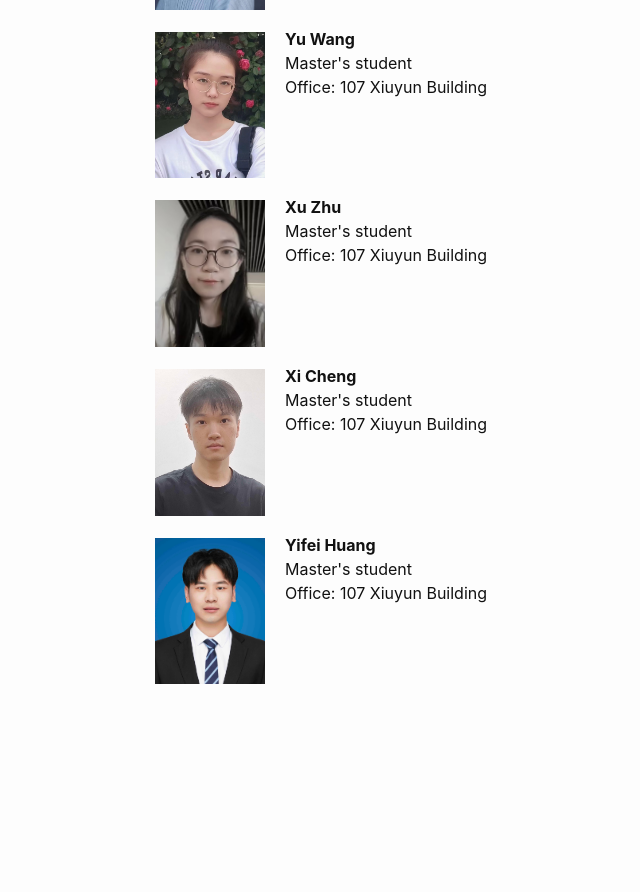
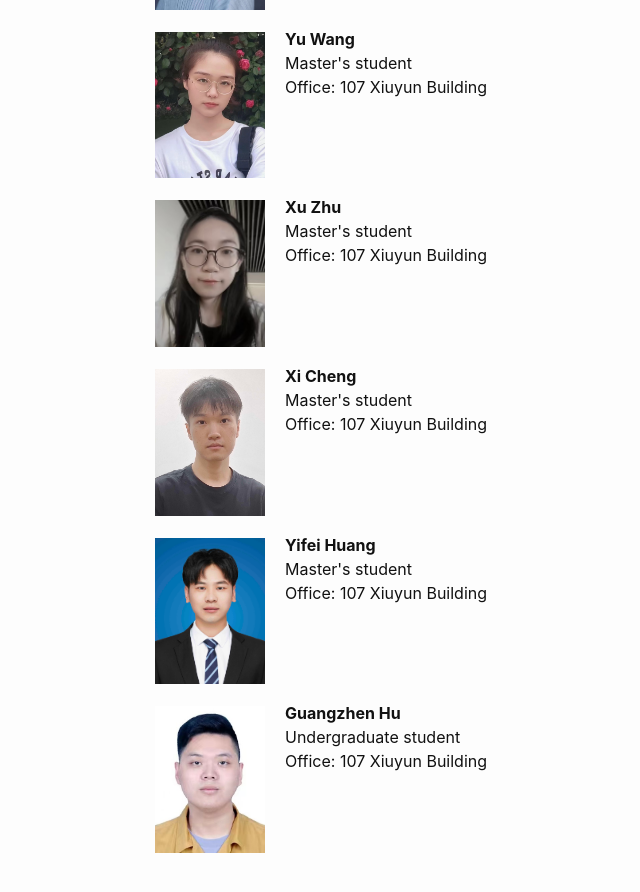
Before and after one commit to chaosonglab/chaosonglab.github.io, a Jekyll site: the page built from people.md, in a window 1280 px wide and 900 px high, scrolled down 826 px. Shown: the top 892 px of the window, without its empty margins (117-757 px from the left). Built offline with Jekyll 4.4.1, drawn with Linux system fonts in a browser that asks for light colours; before the commit the page ends 1557 px from its top, so only the background shows below that.

Commit message:
Update people.md

```diff
--- a/people.md
+++ b/people.md
@@ -65,3 +65,10 @@ Office: 107 Xiuyun Building <br>
 Master's student<br>
 Office: 107 Xiuyun Building <br>
 <br clear="left"/></p>
+
+<p><img align="left" src="/files/Hu_profile.jpg" width="110" style="margin:5px 20px 2px 2px;"/>
+
+<b>Guangzhen Hu</b><br>
+Undergraduate student<br>
+Office: 107 Xiuyun Building <br>
+<br clear="left"/></p>
```
